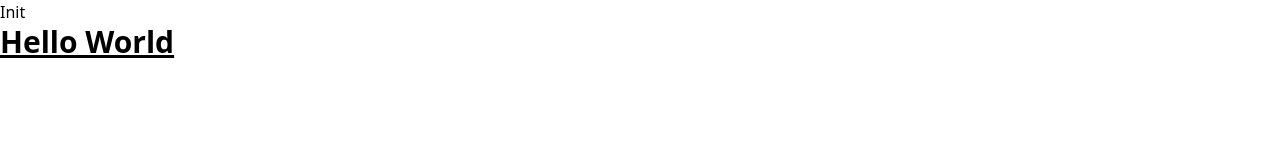
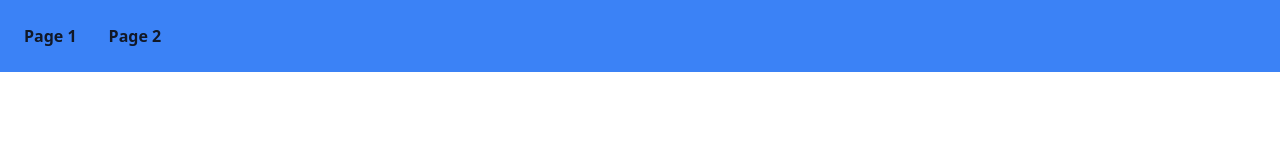
Before and after one commit to 602822/ReminderApp, a website: page client-side/html/index.html in a window 1280 px wide. Drawn offline with Linux system fonts and the light colour scheme.

Commit message:
topbar implemented

```diff
--- a/client-side/css/input.css
+++ b/client-side/css/input.css
@@ -1,3 +1,11 @@
 @tailwind base;
 @tailwind components;
 @tailwind utilities;
+
+.topbar {
+    @apply flex bg-blue-500 p-2;
+}
+
+.topbar a {
+  @apply m-4 text-gray-900 font-bold hover:text-white cursor-pointer
+}
--- a/client-side/html/index.html
+++ b/client-side/html/index.html
@@ -4,12 +4,14 @@
     <meta charset="UTF-8">
     <meta name="viewport" content="width=device-width, initial-scale=1.0">
     <title>Document</title>
-    <script src="https://unpkg.com/htmx.org@1.7.4/dist/htmx.js"></script>
+    <script src="https://unpkg.com/htmx.org@1.9.9/dist/htmx.js"></script>
     <link href="/dist/output.css" rel="stylesheet">
 </head>
 <body>
-    <h1>Init</h1>
-    <h3 class="text-3xl font-bold underline">Hello World</h3>
+    <div class="topbar" >
+        <a>Page 1</a>
+        <a>Page 2</a>
+    </div>
 
 </body>
 </html>
```
Also changed, not shown: dist/output.css.
